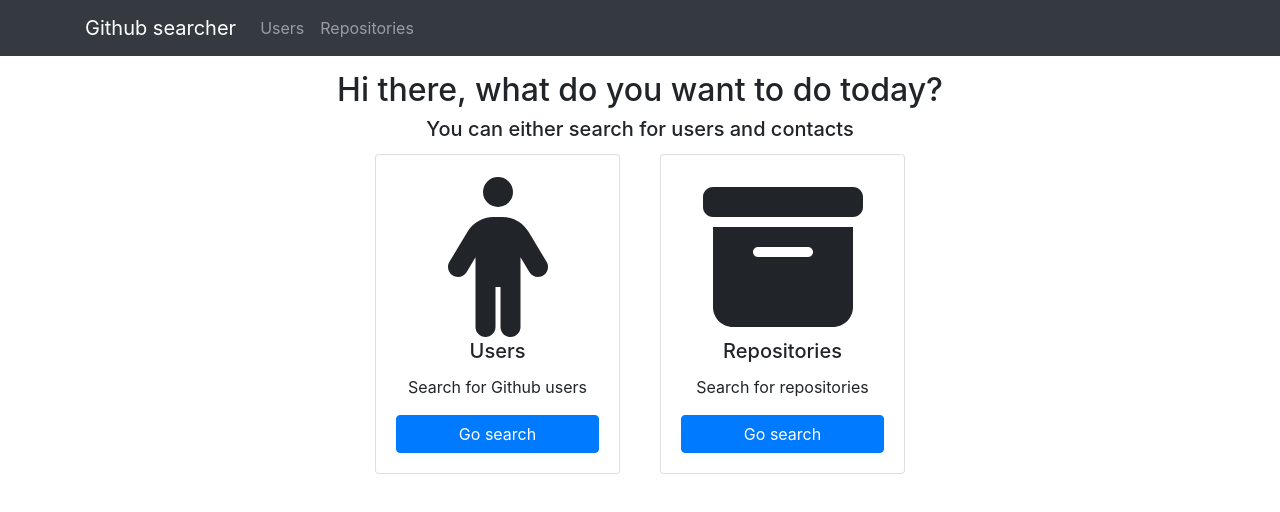
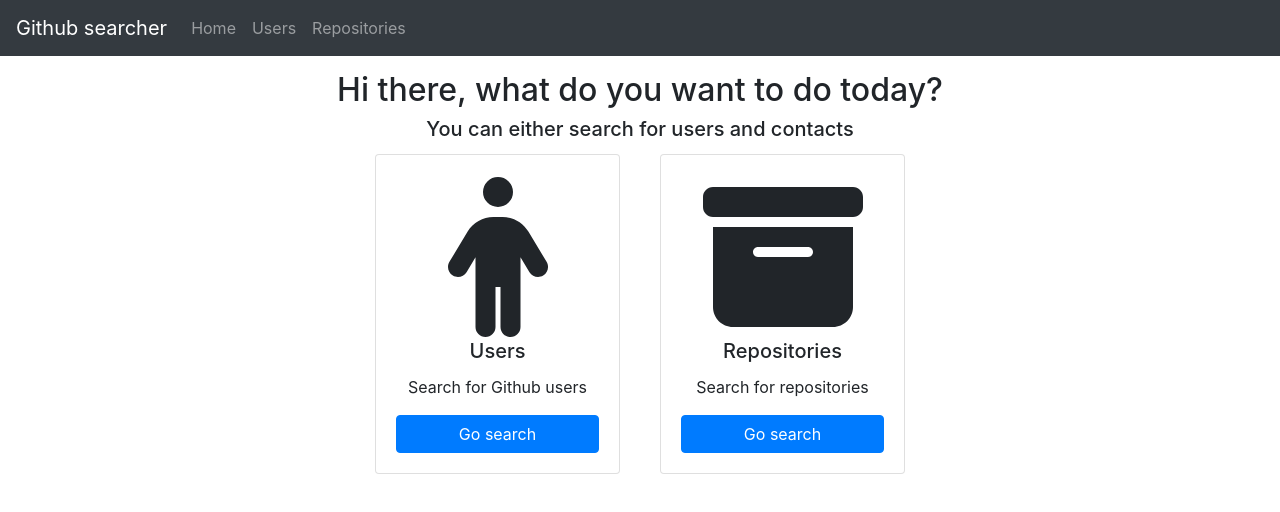
Before and after one commit to Daleth50/zerandsTest, a React (Create React App) app: page / in a window 1280 px wide. Shown: the top 512 px of the page. Built offline with nearby package versions, Linux system fonts and the light colour scheme.

Commit message:
fix navbar style

```diff
--- a/package.json
+++ b/package.json
@@ -23,7 +23,7 @@
   },
   "scripts": {
     "start": "react-scripts start",
-    "build": "react-scripts build",
+    "build": "CI=false && react-scripts build",
     "test": "react-scripts test",
     "eject": "react-scripts eject"
   },
--- a/src/app/common/navbar/navbar.js
+++ b/src/app/common/navbar/navbar.js
@@ -7,7 +7,6 @@ import { Link } from "react-router-dom";
 export default function NavBar(props) {
   return (
     <Navbar bg="dark" variant="dark" expand="lg">
-      <Container>
       <Navbar.Brand as={Link} to="/">
         Github searcher
       </Navbar.Brand>
@@ -15,9 +14,9 @@ export default function NavBar(props) {
       <Navbar.Toggle aria-controls="navbar-nav" />
       <Navbar.Collapse id="navbar-nav">
         <Nav className="me-auto">
-            {/* <Nav.Link as={Link} to="/">
+          <Nav.Link as={Link} to="/">
             Home
-            </Nav.Link> */}
+          </Nav.Link>
           <Nav.Link as={Link} to="/users">
             Users
           </Nav.Link>
@@ -26,7 +25,6 @@ export default function NavBar(props) {
           </Nav.Link>
         </Nav>
       </Navbar.Collapse>
-      </Container>
     </Navbar>
   );
 }
```
Lines whose indentation alone changed are shown as unchanged.
